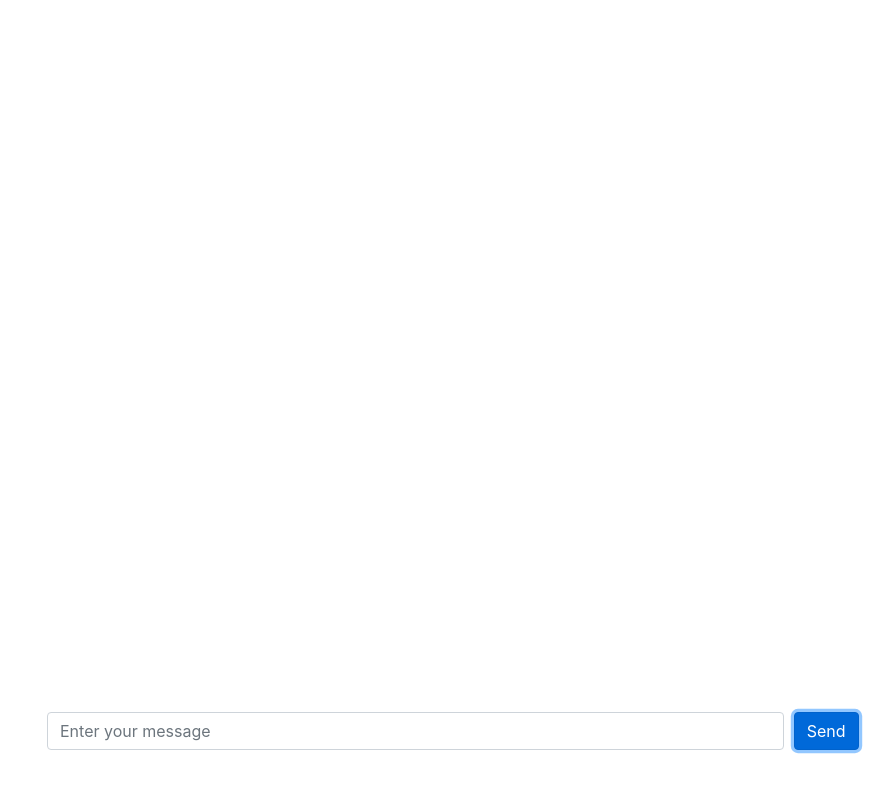
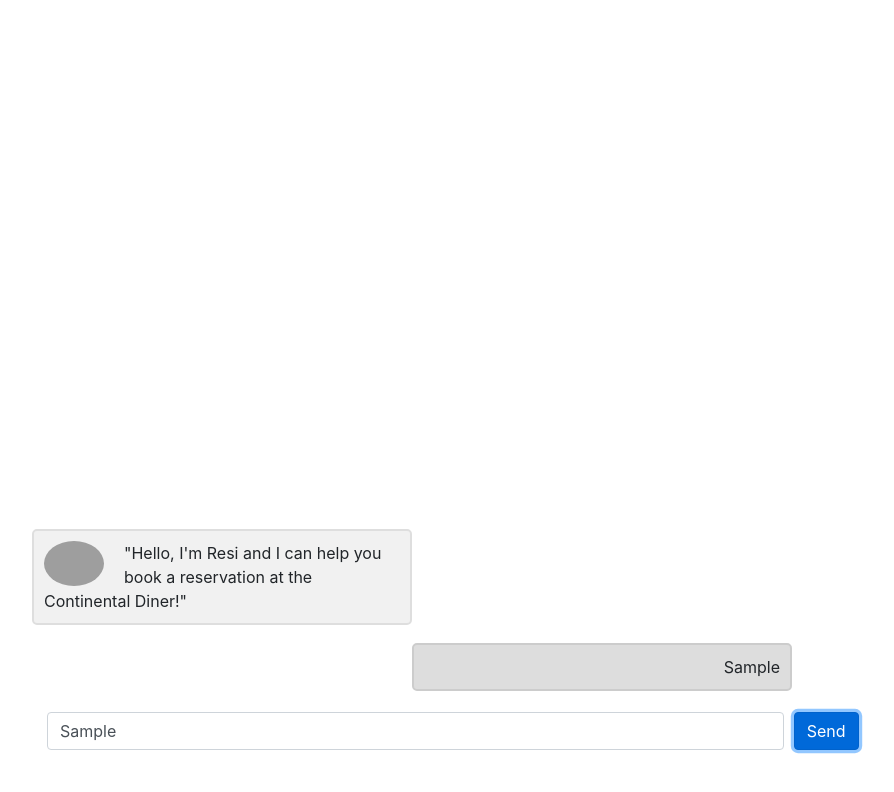
Before and after one commit to Myspheet/hngi7-chatbot, a website: page public/index.html in a window 1280 px wide. Both pictures are taken after typing "Sample" into the empty fields and a click on the button "Send". Shown: the whole page, without its empty margins (38-932 px from the left). Drawn offline with nearby package versions, Linux system fonts and the light colour scheme; no server answers; grey boxes are pictures that could not be loaded.

Commit message:
Replaced socket.io with fetch api

```diff
--- a/package.json
+++ b/package.json
@@ -22,6 +22,7 @@
     "axios": "^0.19.2",
     "dotenv": "^8.2.0",
     "express": "^4.17.1",
+    "express-session": "^1.17.1",
     "moment": "^2.27.0",
     "node-wit": "^6.0.0",
     "socket.io": "^2.3.0"
--- a/public/index.html
+++ b/public/index.html
@@ -45,7 +45,23 @@
             flex-direction: column-reverse;
           "
         >
-          <div id="messages"></div>
+          <div id="messages">
+            <div class="row mt-3">
+              <div class="chatbox col-sm-8 col-md-6">
+                <img
+                  src="https://www.internetandtechnologylaw.com/files/2019/06/iStock-872962368-chat-bots.jpg"
+                  width="20%"
+                  alt="Avatar"
+                  class="right"
+                />
+
+                <span>
+                  "Hello, I'm Resi and I can help you book a reservation at the
+                  Continental Diner!"
+                </span>
+              </div>
+            </div>
+          </div>
         </div>
       </div>
       <div class="row">
@@ -77,8 +93,8 @@
     <script src="/socket.io/socket.io.js"></script>
     <script>
       const socketConn = () => {
-        // const socket = io.connect("http://localhost:7000");
-        const socket = io.connect("https://myspheet-chatbot.herokuapp.com");
+        const socket = io.connect("http://localhost:7000");
+        // const socket = io.connect("https://myspheet-chatbot.herokuapp.com");
         return {
           getSocketConn: () => {
             return socket;
@@ -89,18 +105,59 @@
       const socket = conn.getSocketConn();
 
       const chatBtn = document.querySelector("#send-msg");
-      chatBtn.addEventListener(
-        "click",
-        (e) => {
-          e.preventDefault();
-          const socket = conn.getSocketConn();
-          const chatMsg = document.querySelector("#chat-msg");
+      chatBtn.addEventListener("click", async (e) => {
+        e.preventDefault();
+        const messagesDiv = document.querySelector("#messages");
+        let template;
 
-          socket.emit("message", { chatMsg: chatMsg.value, user: "user" });
-          chatMsg.value = "";
-        },
-        false
-      );
+        const chatMsg = document.querySelector("#chat-msg");
+        template = `
+      	<div class="row mt-2 d-flex justify-content-end">
+      		<div class="col-sm-8 col-md-6 chatbox darker text-right">
+      			<span>
+      				${chatMsg.value}
+      			</span>
+      		</div>
+      	</div>
+      `;
+        messagesDiv.innerHTML += template;
+        const data = { message: chatMsg.value };
+        let receivedData = await fetch("http://localhost:7000", {
+          method: "POST",
+          headers: {
+            "Content-Type": "application/json",
+          },
+          body: JSON.stringify(data),
+        });
+
+        receivedData = await receivedData.json();
+        template = `
+      	<div class="row mt-3">
+          <div class="chatbox col-sm-8 col-md-6">
+            <img src="https://www.internetandtechnologylaw.com/files/2019/06/iStock-872962368-chat-bots.jpg" width="20%" alt="Avatar" class="right">
+
+      			<span>
+      				${receivedData.message}
+      			</span>
+      		</div>
+      	</div>
+      `;
+        messagesDiv.innerHTML += template;
+
+        chatMsg.value = "";
+      });
+      // chatBtn.addEventListener(
+      //   "click",
+      //   (e) => {
+      //     e.preventDefault();
+      //     const socket = conn.getSocketConn();
+      //     const chatMsg = document.querySelector("#chat-msg");
+
+      //     socket.emit("message", { chatMsg: chatMsg.value, user: "user" });
+      //     chatMsg.value = "";
+      //   },
+      //   false
+      // );
 
       socket.on("message", (data) => {
         const messagesDiv = document.querySelector("#messages");
```
Also changed, not shown: index.js (+52 -27 lines), 1 other file.
